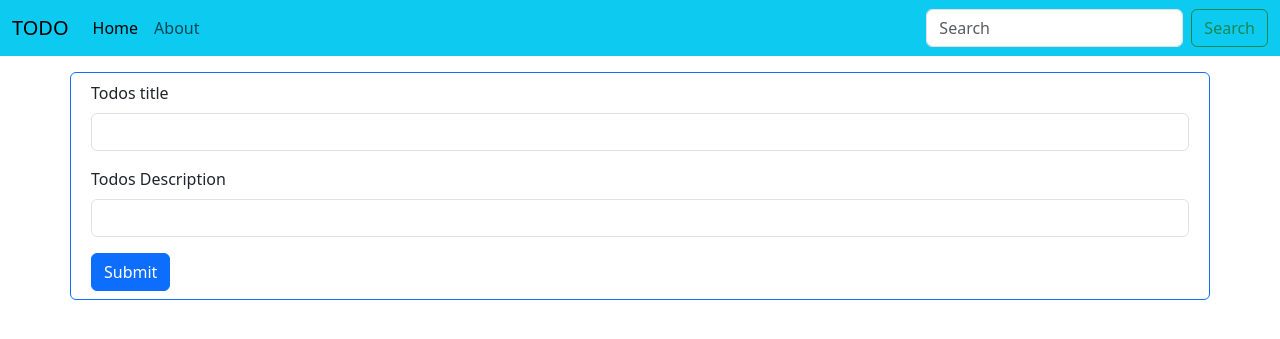
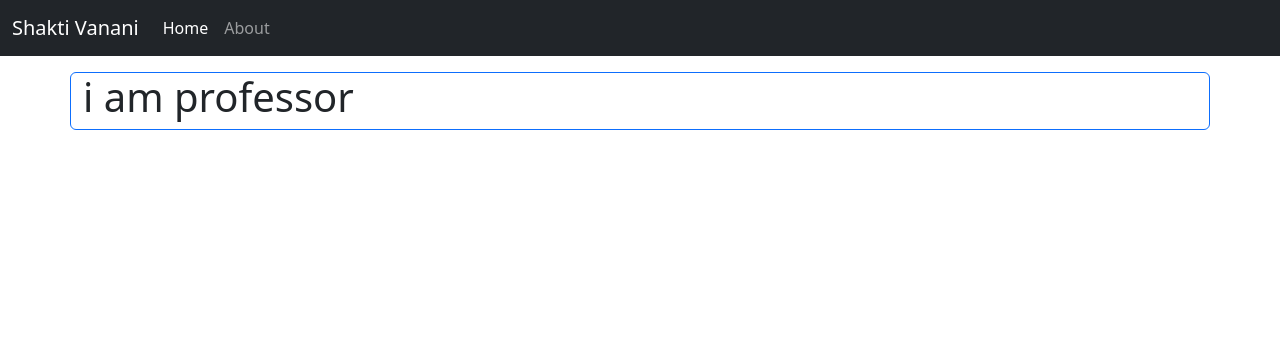
Before and after one commit to shaktivanani/shaktivanani, a Flask app: page / in a window 1280 px wide. Shown: the top 339 px of the page. Run offline with Flask 3, Linux system fonts and the light colour scheme.

Commit message:
portfoliyo update code

```diff
--- a/app.py
+++ b/app.py
@@ -9,8 +9,12 @@ app = Flask(__name__)
 
 
 @app.route("/")
-def hello_world():
-   return render_template("index.html",)
+def index():
+   return render_template("index.html")
+
+@app.route("/about")
+def about():
+    return render_template("about.html")
 
 
 if __name__ =="__main__":
--- a/templates/update.html
+++ b/templates/about.html
@@ -3,7 +3,7 @@
 {% block body %}
 
       <div class="container mb-3 my-3 card border border-primary" >
-        <h2>update todo</h2>
+        <h2>About</h2>
 
       </div>
 
--- a/templates/base.html
+++ b/templates/base.html
@@ -5,15 +5,15 @@
     <meta name="viewport" content="width=device-width, initial-scale=1">
     <title>{% block title %}
 
-    {% endblock title %} - My Todo</title>
+    {% endblock title %} - Shakti Vanani</title>
     <link rel="stylesheet" href="{{ url_for('static', filename='test.css') }}">
     <script src="{{ url_for('static', filename='js/test.js') }}"></script>
     <link href="https://cdn.jsdelivr.net/npm/bootstrap@5.3.3/dist/css/bootstrap.min.css" rel="stylesheet" integrity="sha384-QWTKZyjpPEjISv5WaRU9OFeRpok6YctnYmDr5pNlyT2bRjXh0JMhjY6hW+ALEwIH" crossorigin="anonymous">
   </head>
   <body>
-    <nav class="navbar navbar-expand-lg bg-info navbar-info">
-        <div class="container-fluid">
-          <a class="navbar-brand" href="/">TODO</a>
+    <nav class="navbar navbar-expand-lg bg-dark navbar-dark ">
+        <div class="container-fluid ">
+          <a class="navbar-brand" href="/">Shakti Vanani</a>
           <button class="navbar-toggler" type="button" data-bs-toggle="collapse" data-bs-target="#navbarSupportedContent" aria-controls="navbarSupportedContent" aria-expanded="false" aria-label="Toggle navigation">
             <span class="navbar-toggler-icon"></span>
           </button>
@@ -27,10 +27,7 @@
               </li>
 
             </ul>
-            <form class="d-flex" role="search">
-              <input class="form-control me-2" type="search" placeholder="Search" aria-label="Search">
-              <button class="btn btn-outline-success" type="submit">Search</button>
-            </form>
+
           </div>
         </div>
       </nav>
--- a/templates/index.html
+++ b/templates/index.html
@@ -3,18 +3,7 @@
 {% block body %}
 
 <div class="container mb-3 my-3 card border border-primary">
-  <form action="/" method="POST" class="m-2">
-    <div class="mb-3">
-      <label for="title" class="form-label">Todos title</label>
-      <input type="text" class="form-control" name="title" id="title" aria-describedby="emailHelp" required>
-    </div>
-    <div class="mb-3">
-      <label for="desc" class="form-label">Todos Description</label>
-      <input type="text" class="form-control" name="desc" id="desc" required>
-    </div>
-
-    <button type="submit" class="btn btn-primary">Submit</button>
-  </form>
+  <h1>i am professor</h1>
 </div>
 
 
```
